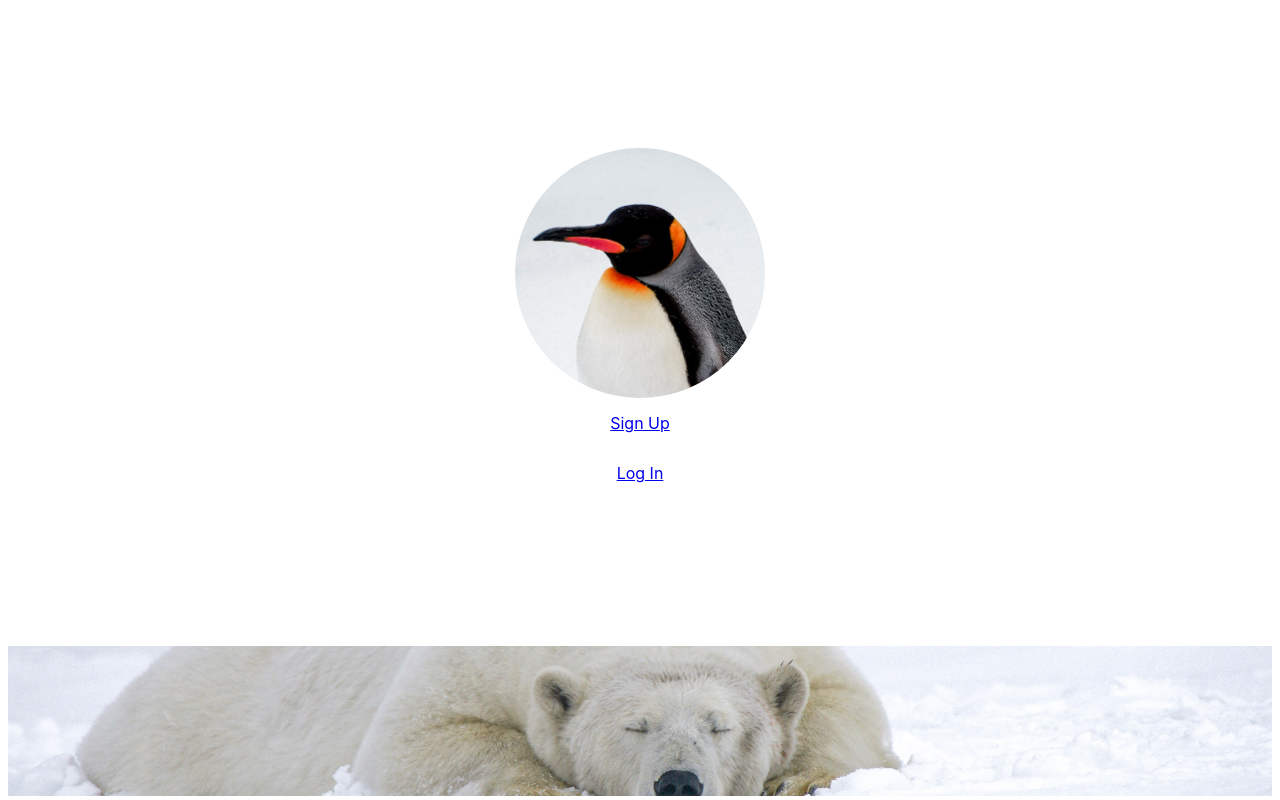
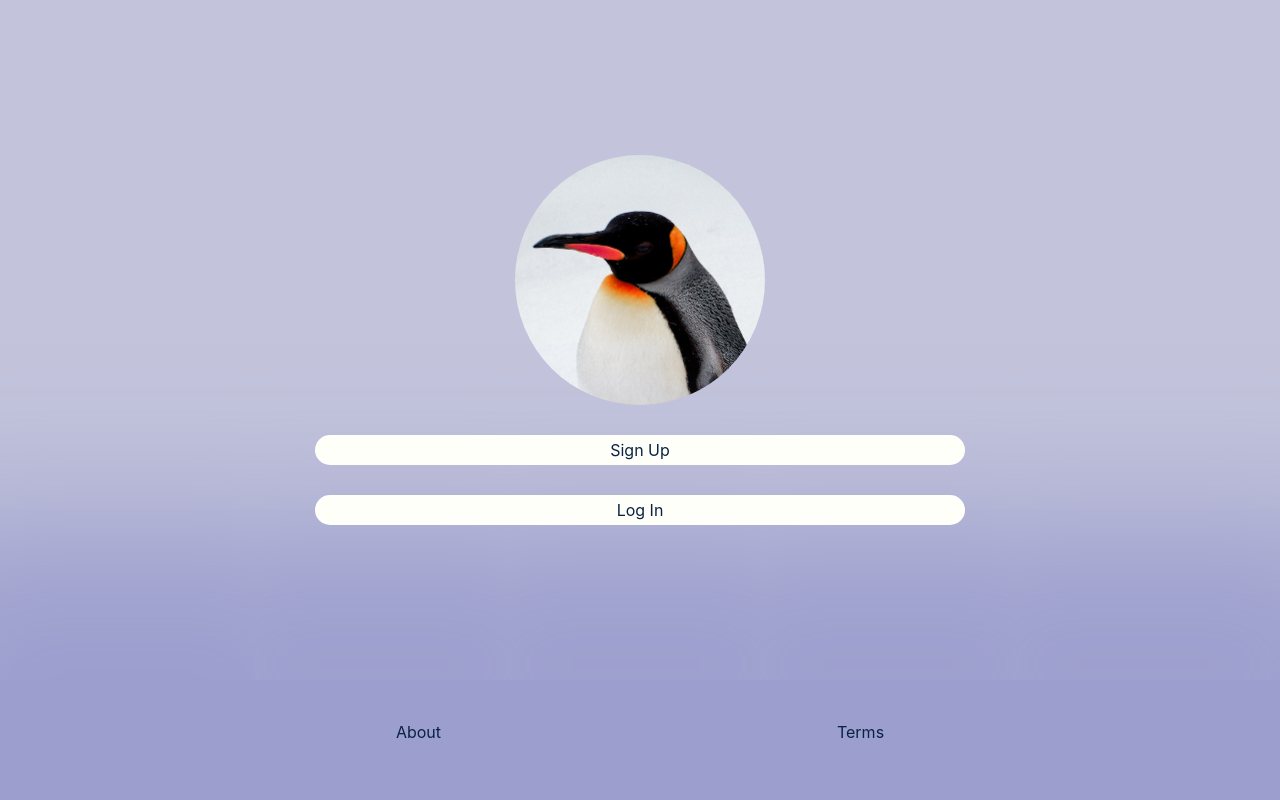
Before and after one commit to SoriTru/connected-dating, a React (Create React App) app: page / in a window 1280 px wide. Built offline with nearby package versions, Linux system fonts and the light colour scheme.

Commit message:
added basic styling to Start page

```diff
--- a/src/components/Start.jsx
+++ b/src/components/Start.jsx
@@ -20,8 +20,8 @@ class Start extends Component {
 
                 </div>
                 <div className={styles.footer}>
-                    {/* TODO: set up footer details*/}
-                    <img src={footer_image} className={styles.footer_image}/>
+                    <Link to="/about" className={styles.link}>About</Link>
+                    <Link to="/terms" className={styles.link}>Terms</Link>
                 </div>
             </div>
         )
--- a/src/styles/Start.module.css
+++ b/src/styles/Start.module.css
@@ -1,29 +1,37 @@
 .button {
   width: 50%;
   padding: 5px;
-  margin: 10px;
+  margin: 15px 0;
   text-align: center;
+  background: #fffffa;
+  color: #0a2342;
+  text-decoration: none;
+  border-radius: 25px;
+  /* set the button to be in front of the box shadow */
+  z-index: 1;
 }
 
 .container {
-  margin: 0 8px;
+  margin: 0;
   min-height: 100%;
   display: grid;
   grid-template-rows: 1fr auto;
+  background-color: #c3c4db;
 }
 
 .footer {
-}
-
-.footer_image {
-  width: 100%;
-  height: 150px;
-  object-fit: cover;
+  height: 15vh;
+  background-color: #9c9ece;
+  box-shadow: 0 0 20vh 20vh #9c9ece;
+  display: flex;
+  justify-content: space-evenly;
+  align-items: center;
 }
 
 .logo_image {
-  max-width: 250px;
+  max-width: min(250px, 30%);
   border-radius: 50%;
+  margin: 15px 0;
 }
 
 .main {
@@ -32,3 +40,9 @@
   align-items: center;
   justify-content: center;
 }
+
+.link {
+  color: #0a2342;
+  text-decoration: none;
+  margin: 0 0 2vh 0;
+}
```
